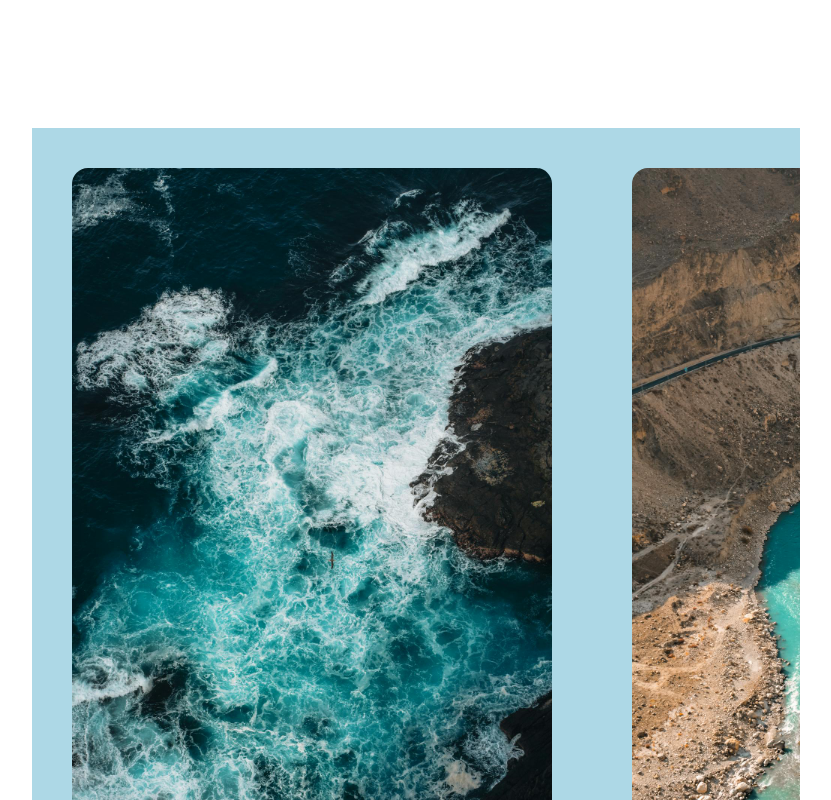
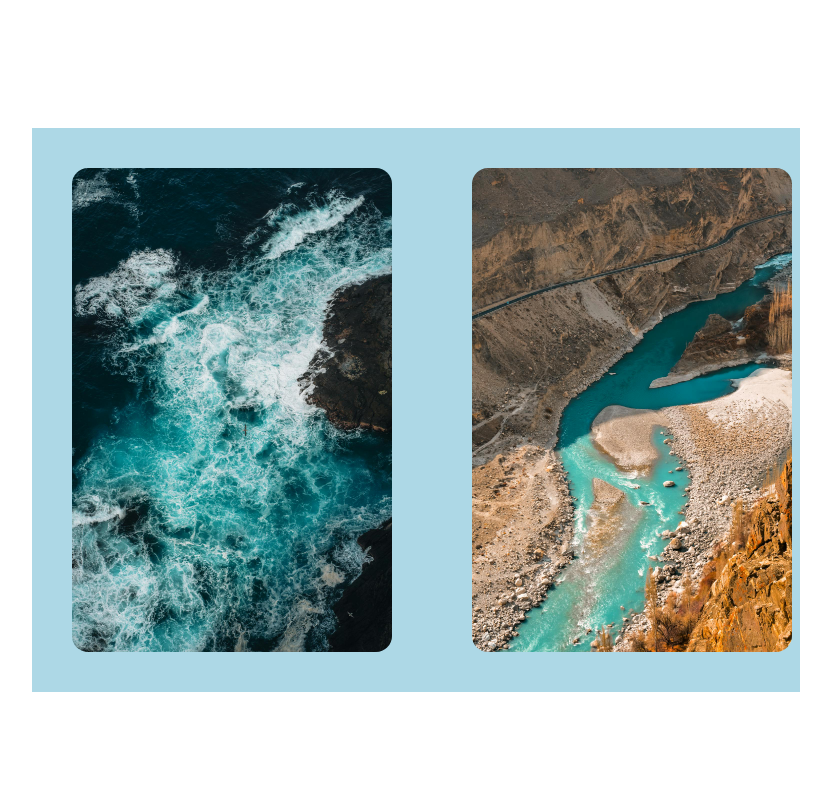
Before and after one commit to AndrasCsorba/React-slider, a React (Create React App) app in the folder react-slider/: page / in a window 1280 px wide. Shown: the top 800 px of the page, without its empty margins (224-1055 px from the left). Built offline with nearby package versions, Linux system fonts and the light colour scheme.

Commit message:
setwidth

```diff
--- a/react-slider/src/App.css
+++ b/react-slider/src/App.css
@@ -1,12 +1,13 @@
 .item {
-    min-height: 40rem;
-    min-width: 30rem;
+    min-height: 30rem;
+    min-width: 20rem;
     padding: 40px;
 }
 .item img {
     width: 100%;
     height: 100%;
     border-radius: 1rem;
+    pointer-events: none;
 }
 .inner-carousel {
     display: flex;
--- a/react-slider/src/App.js
+++ b/react-slider/src/App.js
@@ -4,12 +4,15 @@ import { useRef, useEffect, useState } from "react";
 import images from "./images";
 
 function App() {
-
+  const [width, setWidth] = useState(0);
 
   return (
     <div className="App">
       <motion.div className="carousel">
-        <motion.div drag="x" className="inner-carousel">
+        <motion.div
+          drag="x"
+          dragConstraints={{ right: 0 }}
+          className="inner-carousel">
           {images.map((image, index) => (
             <motion.div className="item" key={index}>
               <img src={image} alt="" draggable="false" />
```
